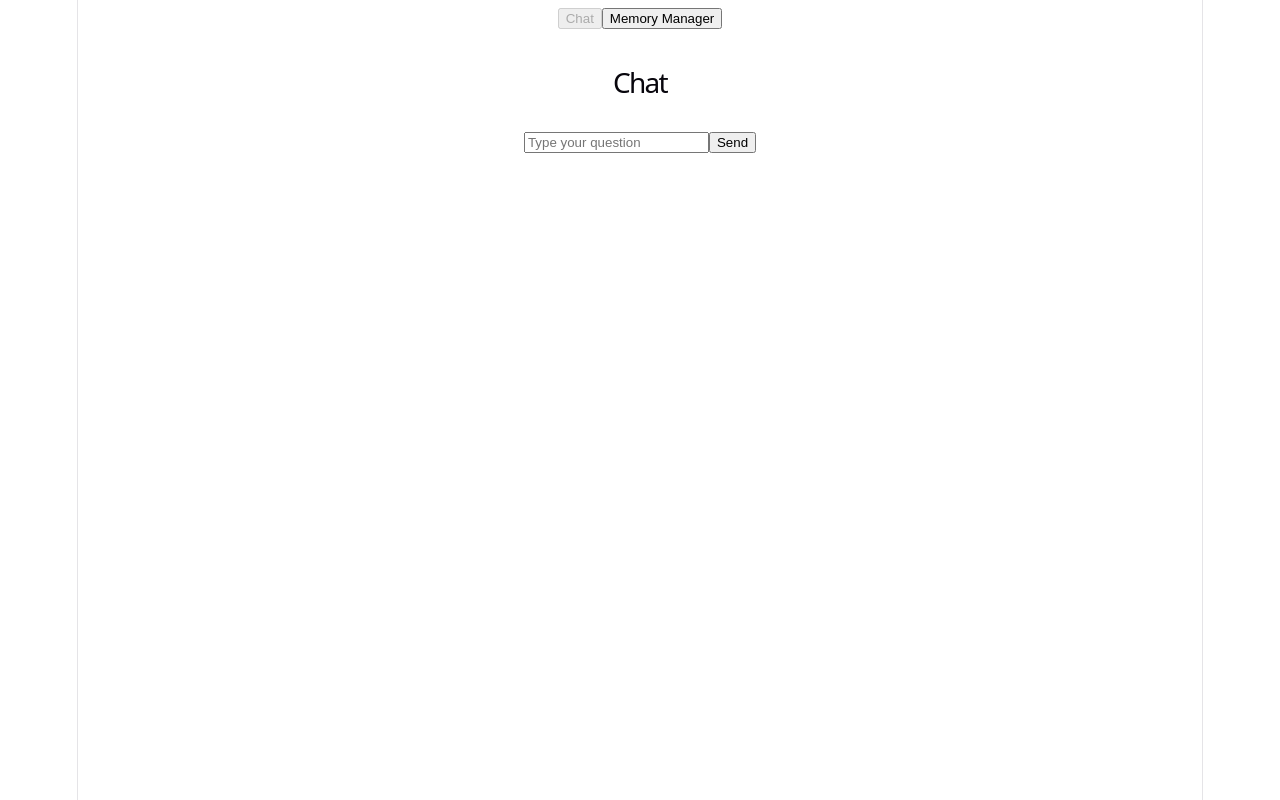
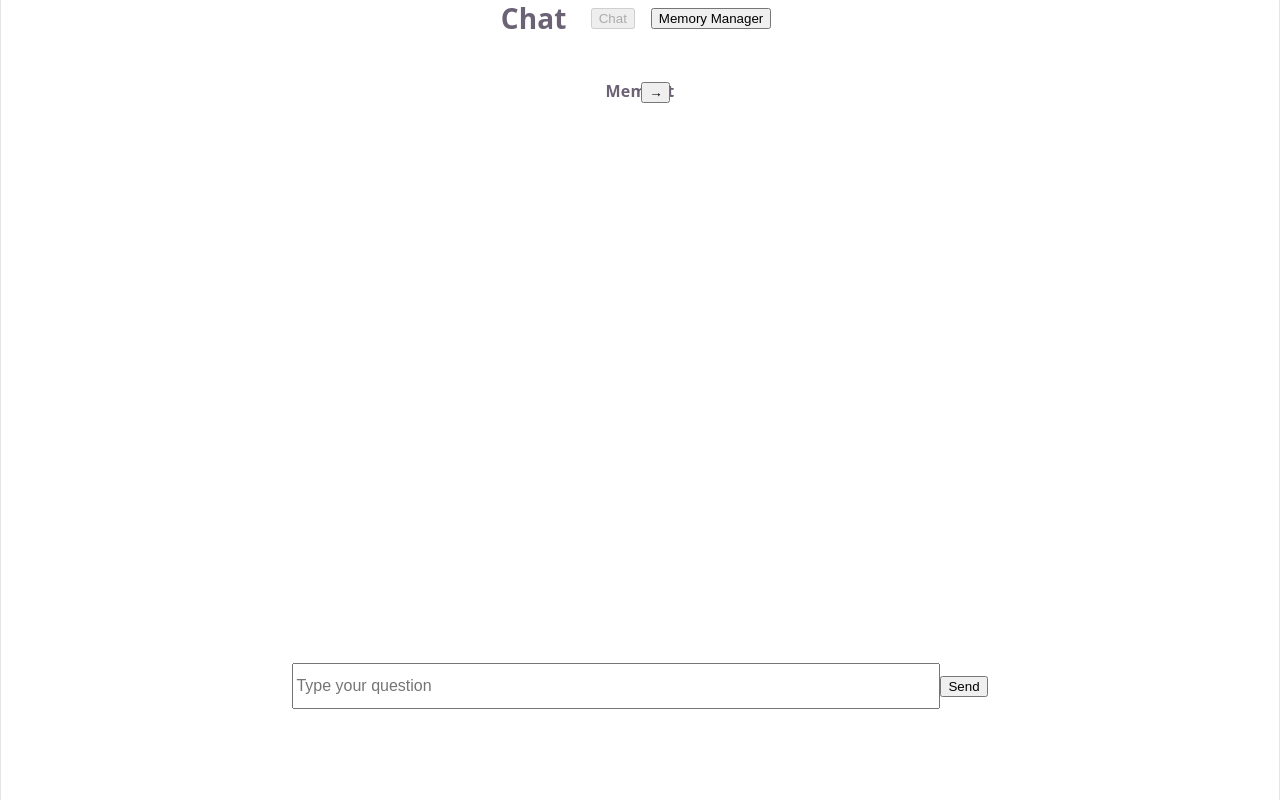
Before and after one commit to ZavierKamath/Memvia, a React (Vite) app in the folder frontend/: page / in a window 1280 px wide. Built offline with nearby package versions, Linux system fonts and the light colour scheme.

Commit message:
made the two screens have more clear styling and gave buttons for opening and closing resumebot screen. modified fonts for clarity.

```diff
--- a/frontend/src/App.css
+++ b/frontend/src/App.css
@@ -1,9 +1,28 @@
+header {
+	display: flex;
+	flex-direction: row;
+	align-items: center;
+	justify-content: center;
+	gap: 16px;
+}
+
 h1 {
 	font-size: 28px;
+	margin: 0;
 }
 
 h2 {
 	font-size: 16px;
+	margin: 0;
+}
+
+.chat-screen {
+	display: flex;
+	flex-direction: column;
+	align-items: center;
+	justify-content: center;
+	gap: 16px;
+	padding: 32px;
 }
 
 .screens-container {
@@ -14,12 +33,25 @@ h2 {
 	gap: 16px;
 }
 
+.screen-container {
+	width: auto;
+	height: 70vh;
+	overflow: auto;
+	border: 1px solid white;
+	padding: 8px;
+	position: relative;
+}
+
 .resume-screen-container {
+	width: 40vw;
+	height: 70vh;
+	overflow: auto;
+	border: 1px solid white;
+	padding: 8px;
 	display: flex;
 	flex-direction: column;
-	align-items: center;
-	justify-content: center;
 	gap: 4px;
+	position: relative;
 }
 
 .tab-switcher-container {
@@ -28,6 +60,7 @@ h2 {
 	align-items: center;
 	justify-content: center;
 	margin: 8px;
+	gap: 16px;
 }
 
 .user-message {
@@ -49,8 +82,54 @@ h2 {
 }
 
 .tool-message {
+	display: flex;
+	flex-direction: row;
+	gap: 8px;
+	width: 18vw;
+	font-size: 13px;
+}
+
+.tool-message > button {
+	font-size: 10;
+	padding: 1px;
+}
+
+.tool-expanded {
+	display: flex;
+	flex-direction: column;
+}
+
+.user-message > .chat-message-part.sender {
+	color: #BDBDBD;
+}
+
+.user-message > .chat-message-part.content {
+	color: white;
+}
+
+.user-message > .chat-message-part.timestamp {
+	color: #BDBDBD;
+}
+
+.ai-message > .chat-message-part.sender {
+	color: #BDBDBD;
+}
+
+.ai-message > .chat-message-part.content {
+	color: white;
+}
+
+.ai-message > .chat-message-part.timestamp {
+	color: #BDBDBD;
+}
+
+.tool-message.membot {
+	color: #ADADAD;
+	text-align: left;
+}
+
+.tool-message.membot > .tool-message-part.tool-name {
 	color: gray;
-	text-align: left;
 }
 
 .memory-card-container {
@@ -71,3 +150,31 @@ h2 {
 .memory-manager > h2 {
 	margin: 16px;
 }
+
+.chat-screen > div > input {
+	width: 50vw;
+	height: 5vh;
+	font-size: 16px;
+}
+
+.tool-message.resumebot {
+	color: cyan;
+}
+
+.tool-message.resumebot > .tool-message-part.tool-name {
+	color: #77BFBF;
+}
+
+.floating-close-resume-chat {
+	position: absolute;
+	top: 12px;
+	right: 12px;
+	z-index: 10;
+}
+
+.floating-open-resume-chat {
+	position: absolute;
+	top: 12px;
+	right: 12px;
+	z-index: 10;
+}
--- a/frontend/src/App.tsx
+++ b/frontend/src/App.tsx
@@ -8,7 +8,12 @@ function App() {
 	const tabContext = useTab();
 	return (
 		<>
-			<TabSwitcher />
+			<header>
+				<h1>
+					{tabContext.tab === "chat" ? "Chat" : "Memory Manager"}
+				</h1>
+				<TabSwitcher />
+			</header>
 			{tabContext.tab === "chat" ? <Chat /> : <MemoryManager />}
 		</>
 	)
--- a/frontend/src/components/Chat.tsx
+++ b/frontend/src/components/Chat.tsx
@@ -19,14 +19,14 @@ function ToolMessage({ message, agent }: { message: ToolMessageType, agent: "mem
 	function conditionalExpandedRender() {
 		if (expanded) {
 			return (
-				<>
-					<div>{toolName}</div>
-					<div>{JSON.stringify(inputs)}</div>
-					<div>{JSON.stringify(outputs)}</div>
-				</>
+				<div className="tool-expanded">
+					<div className="tool-message-part tool-name">{toolName}</div>
+					<div className="tool-message-part tool-inputs">{JSON.stringify(inputs)}</div>
+					<div className="tool-message-part tool-outputs">{JSON.stringify(outputs)}</div>
+				</div>
 			)
 		}
-		return <div>{toolName}</div>
+		return <div className="tool-message-part tool-name">{toolName}</div>
 	}
 
 	function upOrDown() {
@@ -37,7 +37,7 @@ function ToolMessage({ message, agent }: { message: ToolMessageType, agent: "mem
 
 	return (
 		<div className={toolContainerClasses}>
-			<p>Tool Use</p>
+			<p>Tool Use:</p>
 			{conditionalExpandedRender()}
 			<button onClick={() => toggleExpanded()}>{upOrDown()}</button>
 		</div>
@@ -60,9 +60,9 @@ function ChatMessage({ message }: { message: ChatMessageType }) {
 
 	return (
 		<div className={className}>
-			<div>{sender}</div>
-			<div>{message_content.replace(/^['"]|['"]$/g, "")}</div>
-			<div>{sentTimestamp}</div>
+			<div className="chat-message-part sender">{sender}</div>
+			<div className="chat-message-part content">{message_content.replace(/^['"]|['"]$/g, "")}</div>
+			<div className="chat-message-part timestamp">{sentTimestamp}</div>
 		</div>
 	)
 }
@@ -81,9 +81,13 @@ function ResumeScreen() {
 
 	return (
 		<div className="resume-screen-container">
+			<h2>ResumeBot</h2>
+			<button onClick={() => chatContext.setResumeBotView(false)} className="floating-close-resume-chat">X</button>
+			<div className="resume-screen-messages">
 				{resumeChat.map((message: ChatItemType) => (
 					conditionalMessageRender(message)
 				))}
+			</div>
 		</div>
 	)
 }
@@ -100,12 +104,25 @@ function Screen() {
 		return <ChatMessage key={message.number} message={message} />
 	}
 
+	function showArrow() {
+		if (chatContext.resumeBotView) {
+			return
+		} else {
+			return <button onClick={() => chatContext.setResumeBotView(true)} className="floating-open-resume-chat">→</button>
+		}
+
+	}
+
 	return (
-		<>
+		<div className="screen-container">
+			<h2>MemBot</h2>
+			<div className="screen-content">
+				{showArrow()}
 				{chat.map((message: ChatItemType) => (
 					conditionalMessageRender(message)
 				))}
-		</>
+			</div>
+		</div>
 	)
 }
 
@@ -161,14 +178,16 @@ export default function Chat() {
 				</div>
 			)
 		} else {
-			return <Screen />
+			return (
+					<Screen />
+			)
 		}
 	}
 
 	return (
-		<div>
-			<h1>Chat</h1>
+		<div className="chat-screen">
 			{conditionalScreenRender()}
+			<div className="sendbar">
 				<input
 					value={inputText}
 					onChange={(e: React.ChangeEvent<HTMLInputElement>) => setInputText(e.target.value)}
@@ -180,5 +199,6 @@ export default function Chat() {
 					Send
 				</button>
 			</div>
+		</div>
 	);
 }
--- a/frontend/src/index.css
+++ b/frontend/src/index.css
@@ -51,8 +51,6 @@
 }
 
 #root {
-  width: 1126px;
-  max-width: 100%;
   margin: 0 auto;
   text-align: center;
   border-inline: 1px solid var(--border);
@@ -66,31 +64,6 @@ body {
   margin: 0;
 }
 
-h1,
-h2 {
-  font-family: var(--heading);
-  font-weight: 500;
-  color: var(--text-h);
-}
-
-h1 {
-  font-size: 56px;
-  letter-spacing: -1.68px;
-  margin: 32px 0;
-  @media (max-width: 1024px) {
-    font-size: 36px;
-    margin: 20px 0;
-  }
-}
-h2 {
-  font-size: 24px;
-  line-height: 118%;
-  letter-spacing: -0.24px;
-  margin: 0 0 8px;
-  @media (max-width: 1024px) {
-    font-size: 20px;
-  }
-}
 p {
   margin: 0;
 }
```
Also changed, not shown: 1 other file (tests, documents, lock files or other folders). Lines whose indentation alone changed are shown as unchanged.
